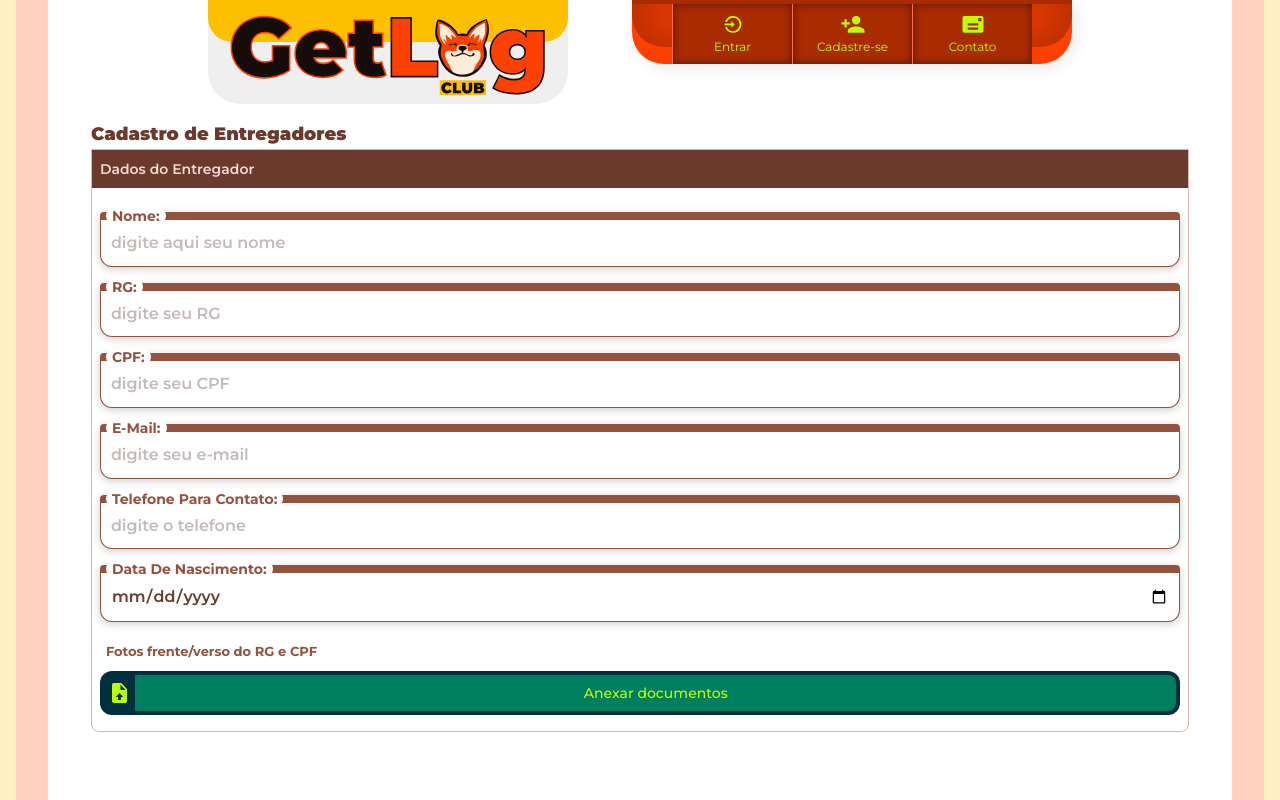
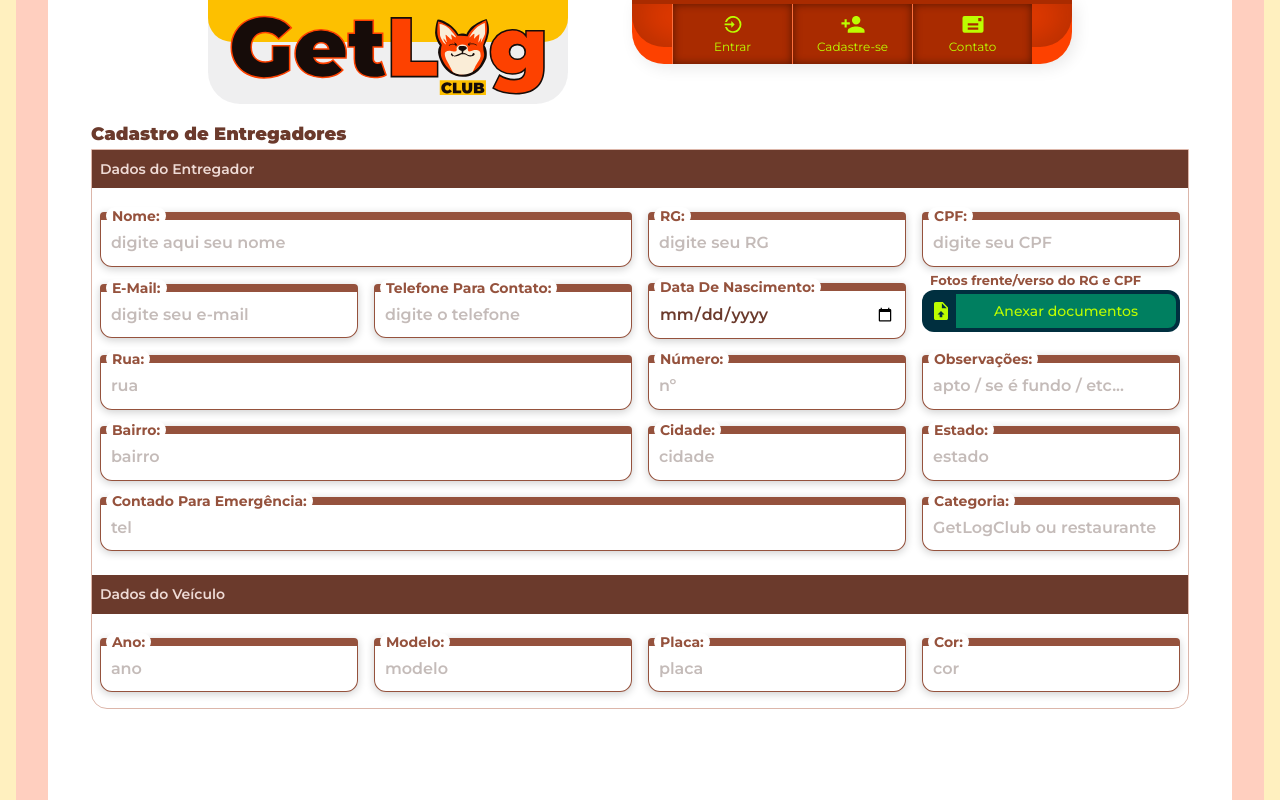
Before and after one commit to MarcelSussai/GetLogClubinDev, a Next.js app: page /registerEntregador in a window 1280 px wide. Built offline with nearby package versions, Linux system fonts and the light colour scheme.

Commit message:
Fazendo as telas de registro

```diff
--- a/src/components/login/mainEntregador.tsx
+++ b/src/components/login/mainEntregador.tsx
@@ -23,8 +23,8 @@ const S_div_container_02 = styled.div`
   flex-direction: column;
   width: 100%;
   gap: 8px;
-  border-bottom-left-radius: 8px;
-  border-bottom-right-radius: 8px;
+  border-bottom-left-radius: 16px;
+  border-bottom-right-radius: 16px;
   border: solid 1px ${ ({theme}) => theme.colors.brown.c300 };
 
 
@@ -35,6 +35,45 @@ const S_div_container_03 = styled.div`
   display: flex;
   flex-direction: column;
   gap: 16px;
+
+  ${cusMQ(768)} {
+    display: grid;
+    grid-template-areas:
+      " name rg cpf "
+      " email email tel1 "
+      " nasc nasc docs "
+      " rua number obs "
+      " bairro cidade estado "
+      " emergency emergency categoria ";
+    align-items: center;
+  }
+  ${cusMQ(1024)} {
+    grid-template-areas:
+      " name name rg cpf "
+      " email email tel1 tel1 "
+      " nasc docs rua rua "
+      " number obs bairro cidade "
+      " estado emergency emergency categoria ";
+  }
+  ${cusMQ(1120)} {
+    grid-template-areas:
+      " name name rg cpf "
+      " email tel1 nasc docs "
+      " rua rua number obs "
+      " bairro bairro cidade estado "
+      " emergency emergency emergency categoria ";
+  }
+`
+const S_div_container_04 = styled.div`
+  padding: 16px 8px 16px 8px;
+  width: 100%;
+  display: flex;
+  flex-direction: column;
+  gap: 16px;
+
+  ${cusMQ(768)} {
+    flex-direction: row;
+  }
 `
 const S_h1 = styled.h1`
   ${fontF}
@@ -72,6 +111,42 @@ const MainEntregador = () => {
   const [e_nasc, setE_nasc] = useState('')
   const changeNasc = (e) => setE_nasc(e.target.value)
 
+  const [e_rua, setE_rua] = useState('')
+  const changeRua = (e) => setE_rua(e.target.value)
+
+  const [e_num, setE_num] = useState('')
+  const changeNum = (e) => setE_num(e.target.value)
+
+  const [e_obs, setE_obs] = useState('')
+  const changeObs = (e) => setE_obs(e.target.value)
+
+  const [e_bairro, setE_bairro] = useState('')
+  const changeBairro = (e) => setE_bairro(e.target.value)
+
+  const [e_cidade, setE_cidade] = useState('')
+  const changeCidade = (e) => setE_cidade(e.target.value)
+
+  const [e_estado, setE_estado] = useState('')
+  const changeEstado = (e) => setE_estado(e.target.value)
+
+  const [e_emergency, setE_emergency] = useState('')
+  const changeEmergency = (e) => setE_emergency(e.target.value)
+
+  const [e_categoria, setE_categoria] = useState('')
+  const changeCategoria = (e) => setE_categoria(e.target.value)
+
+  const [e_ano, setE_ano] = useState('')
+  const changeAno = (e) => setE_ano(e.target.value)
+
+  const [e_modelo, setE_modelo] = useState('')
+  const changeModelo = (e) => setE_modelo(e.target.value)
+
+  const [e_placa, setE_placa] = useState('')
+  const changePlaca = (e) => setE_placa(e.target.value)
+
+  const [e_cor, setE_cor] = useState('')
+  const changeCor = (e) => setE_cor(e.target.value)
+
   const changeDoc = (e) => { console.log(e.target.files) }
 
   return (
@@ -81,38 +156,71 @@ const MainEntregador = () => {
         <S_h1>Cadastro de Entregadores</S_h1>
 
         <S_div_container_02>
+
           <S_h2_01>Dados do Entregador</S_h2_01>
           <S_div_container_03>
+            <InptText id="name" label="Nome:" placeholder="digite aqui seu nome"
+              colorInput="true" onChangeFN={changeName} area="name"
+            />
+            <InptText id="rg" label="RG:" placeholder="digite seu RG"
+              colorInput="true" onChangeFN={changeRG} area="rg"
+            />
+            <InptText id="cpf" label="CPF:" placeholder="digite seu CPF"
+              colorInput="true" onChangeFN={changeCPF} area="cpf"
+            />
+            <InptText id="email" label="E-mail:" placeholder="digite seu e-mail"
+              colorInput="true" onChangeFN={changeEmail} area="email"
+            />
+            <InptText id="tel1" label="Telefone para contato:" placeholder="digite o telefone"
+              colorInput="true" onChangeFN={changeTel1} area="tel1"
+            />
+            <InptText id="nasc" label="Data de Nascimento:" placeholder="selecione ou digite a data"
+              colorInput="true" onChangeFN={changeNasc} typeDate='a' area="nasc"
+            />
+            <Inpts_Files_S id="docs" onChangeFN={changeDoc} txtLabel="Fotos frente/verso do RG e CPF"
+              txtDesc="Anexar documentos" area="docs"
+            />
+            <InptText id="rua" label="Rua:" placeholder="rua"
+              colorInput="true" onChangeFN={changeRua} area="rua"
+            />
+            <InptText id="number" label="Número:" placeholder="nº"
+              colorInput="true" onChangeFN={changeNum} area="number"
+            />
+            <InptText id="obs" label="Observações:" placeholder="apto / se é fundo / etc..."
+              colorInput="true" onChangeFN={changeObs} area="obs"
+            />
+            <InptText id="bairro" label="Bairro:" placeholder="bairro"
+              colorInput="true" onChangeFN={changeBairro} area="bairro"
+            />
+            <InptText id="cidade" label="Cidade:" placeholder="cidade"
+              colorInput="true" onChangeFN={changeCidade} area="cidade"
+            />
+            <InptText id="estado" label="Estado:" placeholder="estado"
+              colorInput="true" onChangeFN={changeEstado} area="estado"
+            />
+            <InptText id="emergency" label="Contado para emergência:" placeholder="tel"
+              colorInput="true" onChangeFN={changeEmergency} area="emergency"
+            />
+            <InptText id="categoria" label="Categoria:" placeholder="GetLogClub ou restaurante"
+              colorInput="true" onChangeFN={changeCategoria} area="categoria"
+            />
+          </S_div_container_03>
 
-            <InptText id="name" label="Nome:" placeholder="digite aqui seu nome"
-              colorInput="true" onChangeFN={changeName}
+          <S_h2_01>Dados do Veículo</S_h2_01>
+          <S_div_container_04>
+            <InptText id="ano" label="Ano:" placeholder="ano"
+              colorInput="true" onChangeFN={changeAno}
             />
-
-            <InptText id="rg" label="RG:" placeholder="digite seu RG"
-              colorInput="true" onChangeFN={changeRG}
+            <InptText id="modelo" label="Modelo:" placeholder="modelo"
+              colorInput="true" onChangeFN={changeModelo}
             />
-
-            <InptText id="cpf" label="CPF:" placeholder="digite seu CPF"
-              colorInput="true" onChangeFN={changeCPF}
+            <InptText id="placa" label="Placa:" placeholder="placa"
+              colorInput="true" onChangeFN={changePlaca}
             />
-
-            <InptText id="email" label="E-mail:" placeholder="digite seu e-mail"
-              colorInput="true" onChangeFN={changeEmail}
+            <InptText id="cor" label="Cor:" placeholder="cor"
+              colorInput="true" onChangeFN={changeCor}
             />
-
-            <InptText id="tel1" label="Telefone para contato:" placeholder="digite o telefone"
-              colorInput="true" onChangeFN={changeTel1}
-            />
-
-            <InptText id="nasc" label="Data de Nascimento:" placeholder="selecione ou digite a data"
-              colorInput="true" onChangeFN={changeNasc} typeDate='a'
-            />
-
-            <Inpts_Files_S id="docs" onChangeFN={changeDoc} txtLabel="Fotos frente/verso do RG e CPF"
-              txtDesc="Anexar documentos"
-            />
-
-          </S_div_container_03>
+          </S_div_container_04>
         </S_div_container_02>
       </S_div_container_01>
 
--- a/src/styles/inpts_S.tsx
+++ b/src/styles/inpts_S.tsx
@@ -6,8 +6,10 @@ import { AppCtx } from '../contexts/ctxGlobal';
 
 
 
-const S_container = styled.div`
+const S_container = styled.div<{area: any}>`
   position: relative;
+  display: flex;
+  grid-area: ${ ({area}) => area };
 
   width: 100%;
 
@@ -90,15 +92,16 @@ type Props = {
   onChangeFN?: any;
   colorInput?: string;
   typeDate?: string;
+  area?: any;
 }
 const InptText = (props: Props) => {
 
 
-  const { label, placeholder, id, onChangeFN, colorInput, typeDate } = props
+  const { label, placeholder, id, onChangeFN, colorInput, typeDate, area } = props
 
   return (
   <>
-    <S_container>
+    <S_container area={area}>
       <S_label colorInput={colorInput} htmlFor={id || ''}>{label || 'label'}</S_label>
       <S_input type={
         typeDate === 'a' ? 'date'
--- a/src/styles/inpts_files_S.tsx
+++ b/src/styles/inpts_files_S.tsx
@@ -1,7 +1,8 @@
 import styled from 'styled-components';
 import { cusMQ, cusTR, fontF } from '../../stylesConfig';
 
-const S_div_01 = styled.div`
+const S_div_01 = styled.div<{area: any}>`
+  grid-area: ${({area}) => area};
 `
 const S_div_02 = styled.div`
   ${cusTR('.2s')}
@@ -11,8 +12,9 @@ const S_div_02 = styled.div`
   display: flex;
   border-radius: 12px;
   flex-direction: row;
-  margin: 8px 0 0 0;
+  /* margin: 8px 0 0 0; */
   cursor: pointer;
+  width: 100%;
 
   &:hover {
     background: ${ ({theme}) => theme.colors.aqua.c700 };
@@ -20,19 +22,25 @@ const S_div_02 = styled.div`
 `
 const S_div_03 = styled.div`
   padding: 8px;
+
 `
 const S_label = styled.label`
   position: relative;
 `
 const S_span_01 = styled.span`
-
+  position: absolute;
+  line-height: 1;
+  left: 0;
+  top: -16px;
+  width: 240px;
   ${fontF}
   ${cusTR('.2s')}
   font-size: 13px;
   font-weight: 700;
   color: ${ ({theme}) => theme.colors.brown.c600 };
-  padding: 2px 6px 2px 6px;
+  padding: 0 6px 0 8px;
   border-radius: 12px;
+  z-index: 160;
 `
 const S_span_02 = styled.span`
   ${fontF}
@@ -62,15 +70,16 @@ type Props = {
   value?: any;
   txtLabel?: string;
   txtDesc?: string;
+  area?: any;
 }
 
 const Inpts_Files_S = (props: Props) => {
 
-  const { id, onChangeFN, value, txtLabel, txtDesc } = props
+  const { id, onChangeFN, value, txtLabel, txtDesc, area } = props
 
   return (
   <>
-    <S_div_01>
+    <S_div_01 area={area}>
       <S_label htmlFor={id}>
         <S_span_01>
           {txtLabel || 'label'}
```
